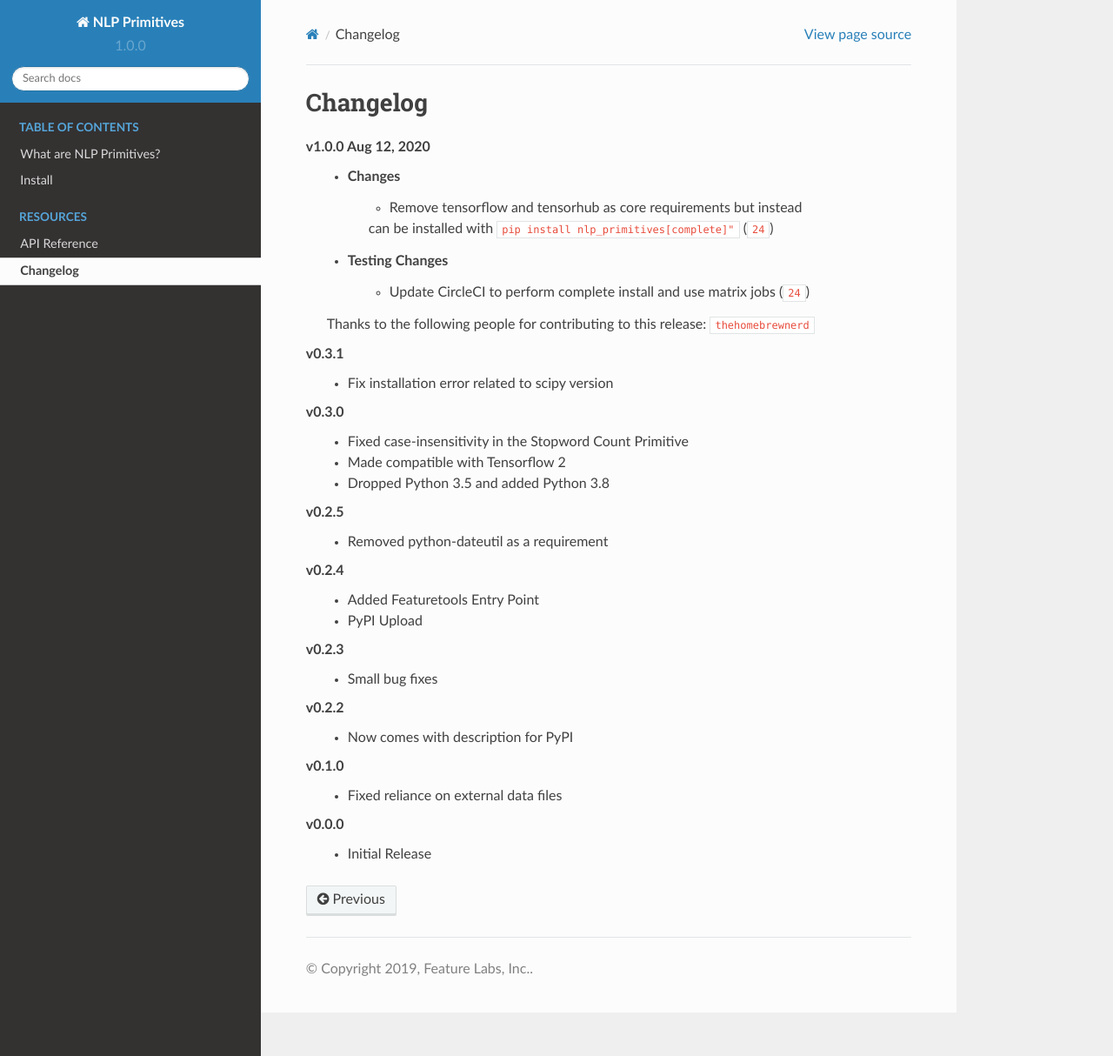
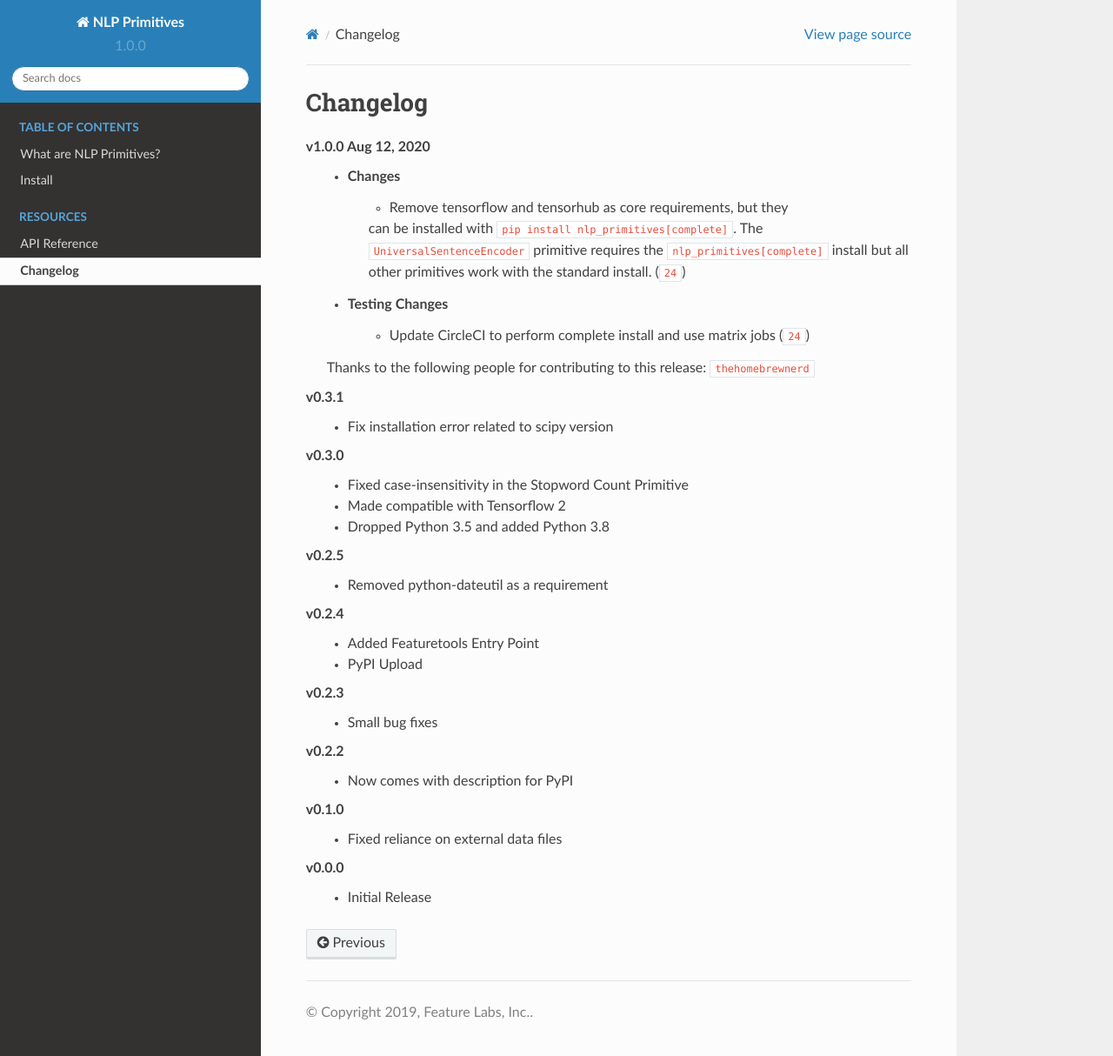
Before and after one commit to alteryx/nlp_primitives, a Sphinx documentation site: the page built from docs/source/changelog.rst, in a window 1280 px wide and 1214 px high. Shown: the whole window at 87% size. Built offline with Sphinx 7.4.7 and the Read the Docs theme 2.0.0, drawn with Linux system fonts in a browser that asks for light colours; cross-references to code outside the pages are shown as plain code.

Commit message:
update changelog

```diff
--- a/docs/source/changelog.rst
+++ b/docs/source/changelog.rst
@@ -3,8 +3,10 @@ Changelog
 =========
 **v1.0.0** Aug 12, 2020
     * Changes
-        * Remove tensorflow and tensorhub as core requirements but instead
-        can be installed with ``pip install nlp_primitives[complete]"`` (:pr:`24`)
+        * Remove tensorflow and tensorhub as core requirements, but they
+        can be installed with ``pip install nlp_primitives[complete]``. The
+        ``UniversalSentenceEncoder`` primitive requires the ``nlp_primitives[complete]``
+        install but all other primitives work with the standard install. (:pr:`24`)
     * Testing Changes
         * Update CircleCI to perform complete install and use matrix jobs (:pr:`24`)
 
```
